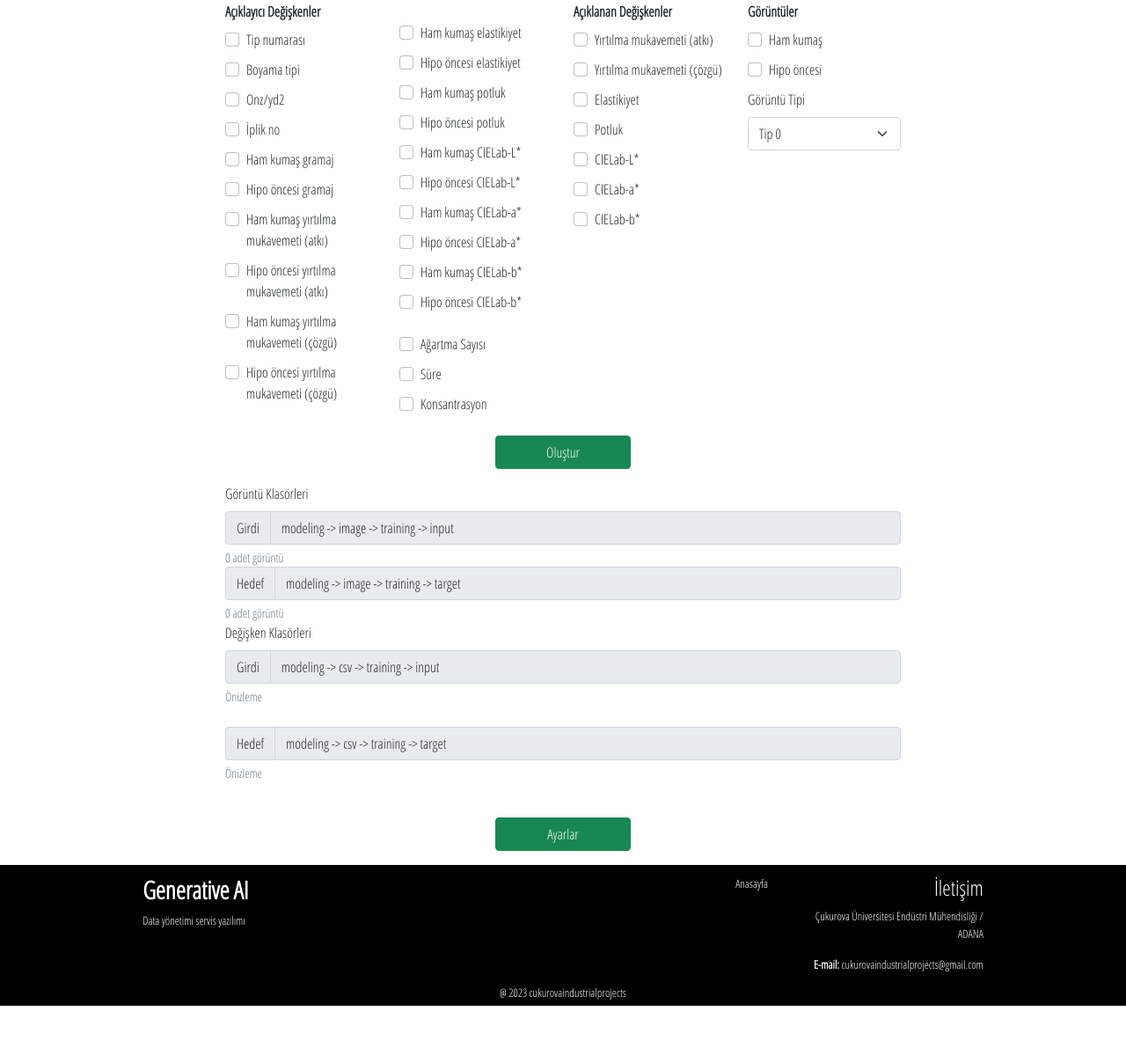
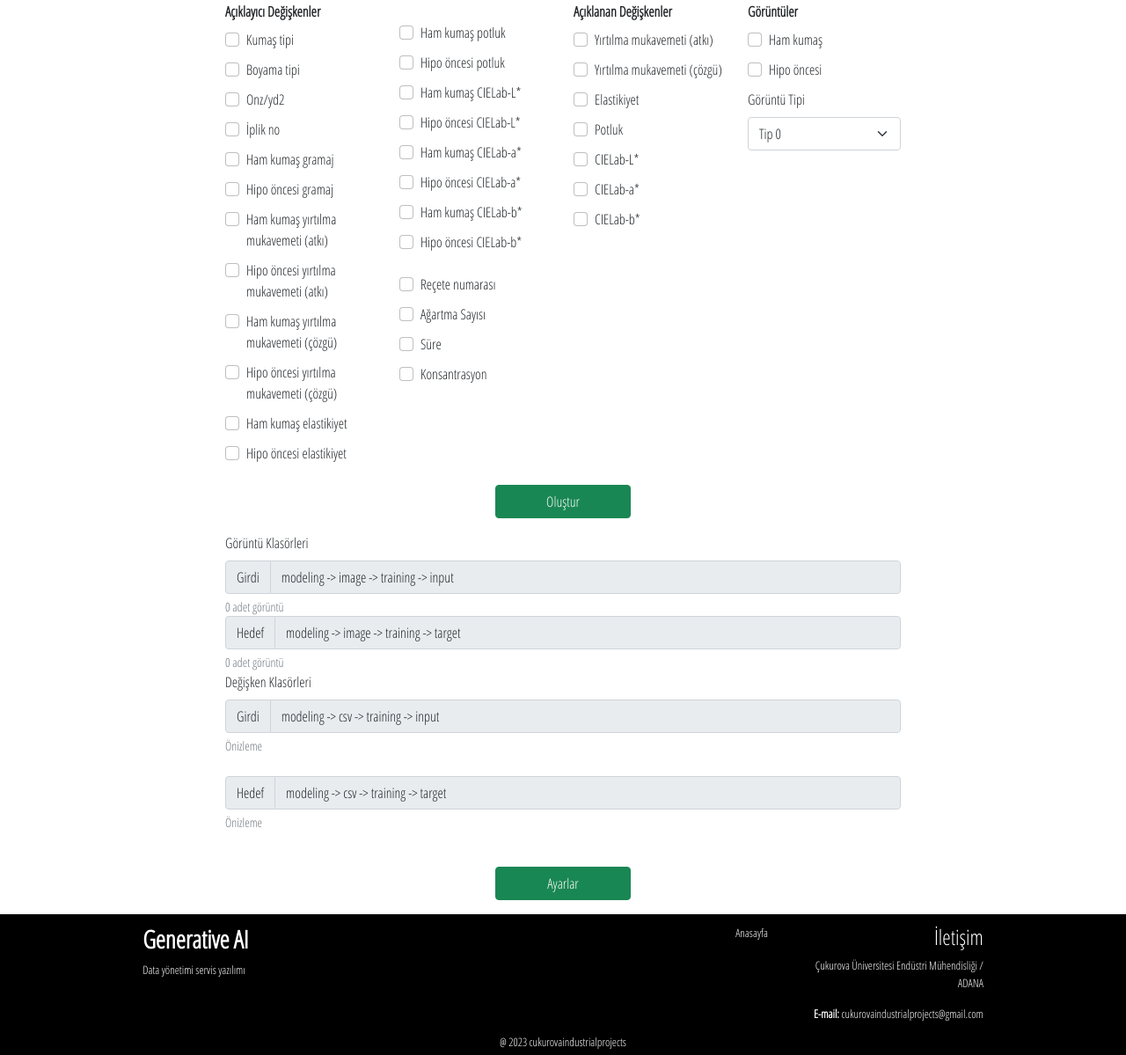
Before and after one commit to cukurova-ind/ai-effort-industrial, a Django app: page /modeling/dataset/settings/ in a window 1280 px wide. Shown: the part 80-1279 px from the top of the page at 88% size. Before the commit the page ends 1223 px from the top, so only its background shows below. Run offline with Django 4.2, Linux system fonts and the light colour scheme; some libraries are stand-ins or nearby versions.

Commit message:
some fixes

```diff
--- a/modeling/templates/data_process.html
+++ b/modeling/templates/data_process.html
@@ -20,7 +20,7 @@ Veri seti
                 <div class="mb-3">
                     <div class="form-check">
                         <input class="form-check-input" type="checkbox" value="" id="id_type" name="type">
-                        <label for="id_type" class="form-label">Tip numarası</label>
+                        <label for="id_type" class="form-label">Kumaş tipi</label>
                     </div>
                     <div class="form-check">
                         <input class="form-check-input" type="checkbox" value="" id="id_coloring" name="coloring">
@@ -58,11 +58,6 @@ Veri seti
                         <input class="form-check-input" type="checkbox" value="" id="id_warp_hypo" name="warp_hypo">
                         <label for="id_warp_hypo" class="form-label">Hipo öncesi yırtılma mukavemeti (çözgü)</label>
                     </div>
-                </div>
-            </div>
-            <div class="col-md-3 process-section">
-                <label class="form-label"></label>
-                <div class="mb-3">
                     <div class="form-check">
                         <input class="form-check-input" type="checkbox" value="" id="id_elasticity_raw" name="elasticity_raw">
                         <label for="id_elasticity_raw" class="form-label">Ham kumaş elastikiyet</label>
@@ -71,6 +66,12 @@ Veri seti
                         <input class="form-check-input" type="checkbox" value="" id="id_elasticity_hypo" name="elasticity_hypo">
                         <label for="id_elasticity_hypo" class="form-label">Hipo öncesi elastikiyet</label>
                     </div>
+                </div>
+            </div>
+            <div class="col-md-3 process-section">
+                <label class="form-label"></label>
+                <div class="mb-3">
+
                     <div class="form-check">
                         <input class="form-check-input" type="checkbox" value="" id="id_pot_raw" name="pot_raw">
                         <label for="id_pot_raw" class="form-label">Ham kumaş potluk</label>
@@ -105,6 +106,10 @@ Veri seti
                     </div>
                 </div>
                 <div class="mb-3">
+                    <div class="form-check">
+                        <input class="form-check-input" type="checkbox" value="" id="id_recipe" name="recipe">
+                        <label for="id_recipe" class="form-label">Reçete numarası</label>
+                    </div>
                     <div class="form-check">
                         <input class="form-check-input" type="checkbox" value="" id="id_bleaching_num" name="bleaching_num">
                         <label for="id_bleaching_num" class="form-label">Ağartma Sayısı</label>
--- a/modeling/views.py
+++ b/modeling/views.py
@@ -94,6 +94,7 @@ def data_settings(req):
                     qt = Experiment.objects.values(util.get(p))
                     qs = pd.DataFrame.from_records(qt)
                     df_target = df_target.join(qs)
+
                 else:
                     if util.get(p) in [i.name for i in Input._meta.get_fields()]:
                         field = "input__" + str(util.get(p))
@@ -108,9 +109,28 @@ def data_settings(req):
                     qs = pd.DataFrame.from_records(qi)
                     df_input = df_input.join(qs)
 
+        df_input["type"] = df_input["id"].apply(lambda x: int(x.split("-")[0]))
+        df_input["recipe"] = df_input["id"].apply(lambda x: int(x.split("-")[1]))
+        df_input = df_input.sort_values(["type", "recipe"]).drop(columns=["id"])
+        new_cols = df_input.columns.tolist()[:-2]
+        new_cols.insert(0, df_input.columns.tolist()[-1])
+        new_cols.insert(0, df_input.columns.tolist()[-2])
+        df_input = df_input[new_cols]
+        if not "type" in postdata:
+            df_input = df_input.drop(columns="type")
+        if not "recipe" in postdata:
+            df_input = df_input.drop(columns="recipe")
+
         features_path = os.path.join(csv_input_path, "training_features.csv")
         df_input.to_csv(features_path, index=False)
 
+        df_target["type"] = df_target["id"].apply(lambda x: int(x.split("-")[0]))
+        df_target["recipe"] = df_target["id"].apply(lambda x: int(x.split("-")[1]))
+        df_target = df_target.sort_values(["type", "recipe"]).drop(columns=["id"])
+        new_cols = df_target.columns.tolist()[:-2]
+        new_cols.insert(0, df_target.columns.tolist()[-1])
+        new_cols.insert(0, df_target.columns.tolist()[-2])
+        df_target = df_target[new_cols]
         target_path = os.path.join(csv_target_path, "training_target.csv")
         df_target.to_csv(target_path, index=False)
 
```
Also changed, not shown: 1 other file.
